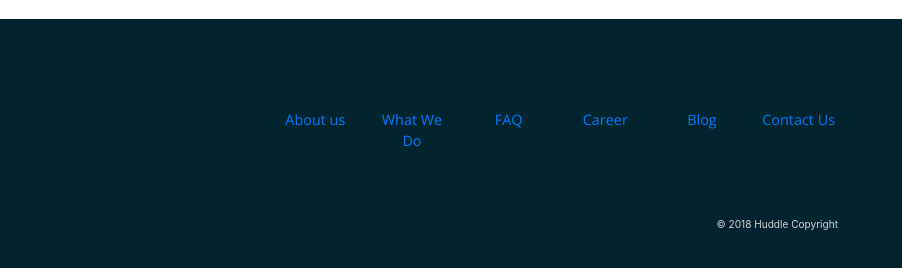
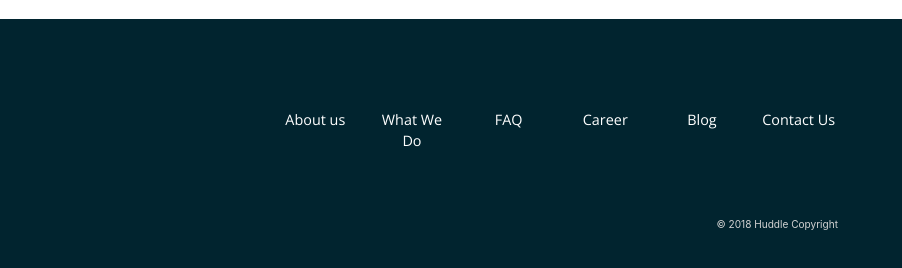
Before and after one commit to luiscaballero84/Frontend-Mentor-Project, a plain HTML site: page index.html in a window 1280 px wide. Shown: the part 1818-2086 px from the top of the page, 378-1280 px from the left. Drawn offline with nearby package versions, Linux system fonts and the light colour scheme.

Commit message:
Update mystyle.css

```diff
--- a/mystyle.css
+++ b/mystyle.css
@@ -132,17 +132,7 @@ h2 {
 
 }
 
-/*
-.row {
-	margin-left:0px;
-	margin-right: 0px;
-} */
 
-/*
-.col-sm {
-	margin-top: 10%;
-}
-*/
 
 
 .copyright {
@@ -179,6 +169,10 @@ i {
 	font-family: "Open Sans";
 	margin-top: 20px;
 	margin-left: 15px;
+}
+
+a {
+color:white;
 }
 
 a:visited {
```
